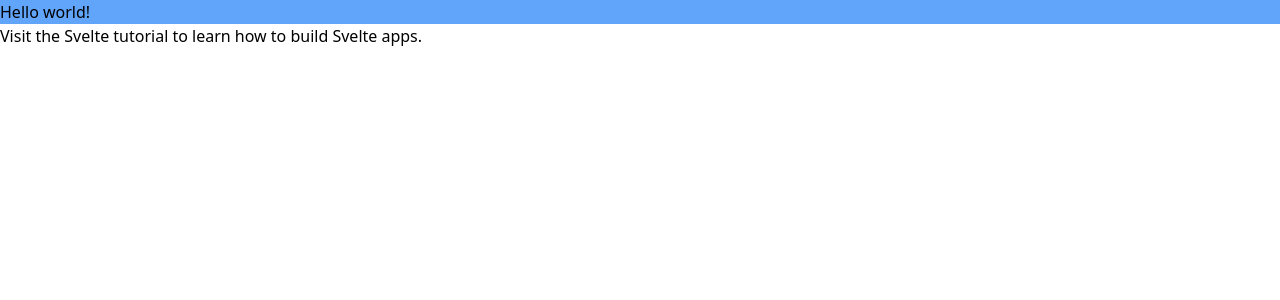
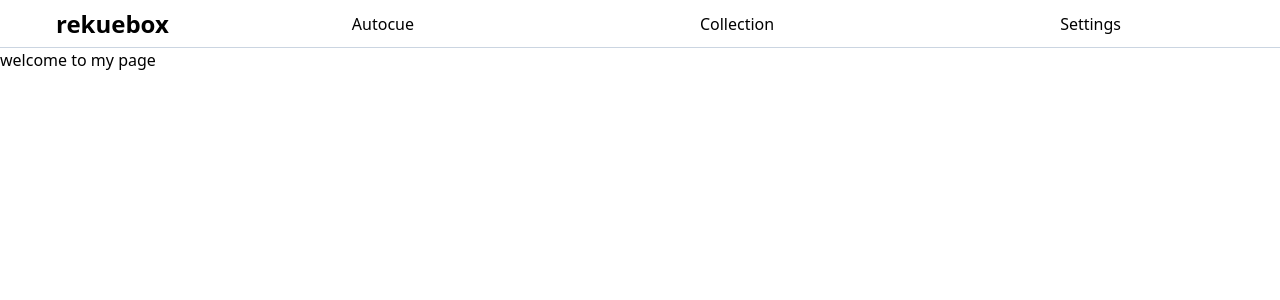
Before and after one commit to conrad-scherb/rekuebox, a Svelte app: page / in a window 1280 px wide. Shown: the top 300 px of the page. Built offline with nearby package versions, Linux system fonts and the light colour scheme.

Commit message:
wip: create header

```diff
--- a/package.json
+++ b/package.json
@@ -64,6 +64,7 @@
     "@electron-forge/maker-rpm": "^6.0.0-beta.60",
     "@electron-forge/maker-squirrel": "^6.0.0-beta.60",
     "@electron-forge/maker-zip": "^6.0.0-beta.60",
+    "@rgossiaux/svelte-headlessui": "^1.0.0-beta.12",
     "@rollup/plugin-commonjs": "^17.0.0",
     "@rollup/plugin-node-resolve": "^11.0.0",
     "@rollup/plugin-typescript": "^8.0.0",
--- a/public/index.html
+++ b/public/index.html
@@ -9,6 +9,7 @@
 
     <link rel='icon' type='image/png' href='./favicon.png'>
     <link rel='stylesheet' href='./build/index.css'>
+    <link rel='stylesheet' href='./build/bundle.css'>
 
     <script defer src='./build/bundle.js'></script>
 </head>
--- a/src/App.svelte
+++ b/src/App.svelte
@@ -1,11 +1,22 @@
 <script lang="ts">
-	export let name: string;
+	import Content from "./components/Content.svelte";
+	import HeaderMenu from "./components/HeaderMenu.svelte";
+
+	const tabs = ["Autocue", "Collection", "Settings"];
+	let selectedTab = "";
+
+	const isXmlLoaded = true;
 </script>
 
 <main>
-	<h1 class="bg-blue-400">Hello {name}!</h1>
-	<p>
-		Visit the <a href="https://svelte.dev/tutorial">Svelte tutorial</a> to learn
-		how to build Svelte apps.
-	</p>
+	<div class="flex flex-col">
+		<HeaderMenu {tabs} {selectedTab} disabled={!isXmlLoaded} />
+		<Content />
+	</div>
 </main>
+
+<style>
+	main {
+		user-select: none;
+	}
+</style>
--- /dev/null
+++ b/src/components/Content.svelte
@@ -0,0 +1 @@
+<div class="w-4/5">welcome to my page</div>
--- /dev/null
+++ b/src/components/HeaderMenu.svelte
@@ -0,0 +1,21 @@
+<script lang="ts">
+    import HeaderTabItem from "./HeaderTabItem.svelte";
+
+    export let tabs: string[];
+    export let selectedTab: string = "";
+    export let disabled = false;
+
+    function selectTab(name: string): void {
+        selectedTab = name;
+    }
+</script>
+
+<div class="h-12 p-4 flex items-center border-b border-slate-300">
+    <div class="text-2xl px-10 font-semibold">rekuebox</div>
+
+    <div class="flex w-full justify-around">
+        {#each tabs as tab}
+            <HeaderTabItem name={tab} {disabled} select={selectTab} />
+        {/each}
+    </div>
+</div>
--- /dev/null
+++ b/src/components/HeaderTabItem.svelte
@@ -0,0 +1,20 @@
+<script lang="ts">
+    export let name: string;
+    export let disabled = false;
+    export let select: (name: string) => void;
+</script>
+
+<div
+    class:text-gray-500={disabled}
+    class:hover-tab={!disabled}
+    class="font-medium"
+    on:click={() => select(name)}
+>
+    {name}
+</div>
+
+<style>
+    .hover-tab:hover {
+        color: rgb(14 165 233) !important;
+    }
+</style>
--- a/src/index.js
+++ b/src/index.js
@@ -28,13 +28,8 @@ const createWindow = () => {
 // Some APIs can only be used after this event occurs.
 app.on('ready', createWindow);
 
-// Quit when all windows are closed, except on macOS. There, it's common
-// for applications and their menu bar to stay active until the user quits
-// explicitly with Cmd + Q.
 app.on('window-all-closed', () => {
-  if (process.platform !== 'darwin') {
-    app.quit();
-  }
+  app.quit();
 });
 
 app.on('activate', () => {
--- a/src/preload.js
+++ b/src/preload.js
@@ -1,12 +1,13 @@
 const Database = require("better-sqlite3");
 const db = new Database('prisma/rekuebox.db', { verbose: console.log })
 
-const query = db.prepare(`CREATE TABLE contacts (
-	contact_id INTEGER PRIMARY KEY,
-	first_name TEXT NOT NULL,
-	last_name TEXT NOT NULL,
-	email TEXT NOT NULL UNIQUE,
-	phone TEXT NOT NULL UNIQUE
+/*
+const query = db.prepare(`CREATE TABLE IF contacts (
+    contact_id INTEGER PRIMARY KEY,
+    first_name TEXT NOT NULL,
+    last_name TEXT NOT NULL,
+    email TEXT NOT NULL UNIQUE,
+    phone TEXT NOT NULL UNIQUE
 )`);
 
-query.run();
+query.run();*/
```
Also changed, not shown: 2 other files (tests, documents, lock files or other folders).
